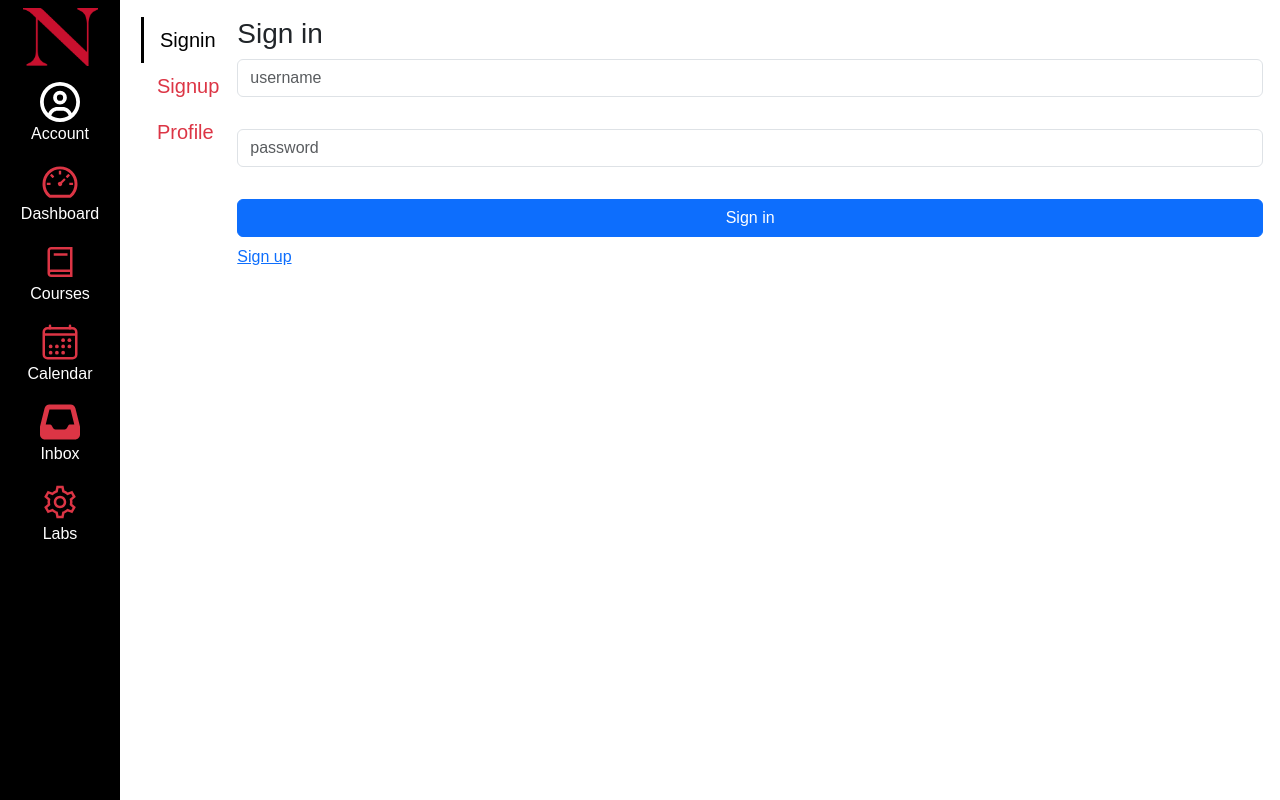
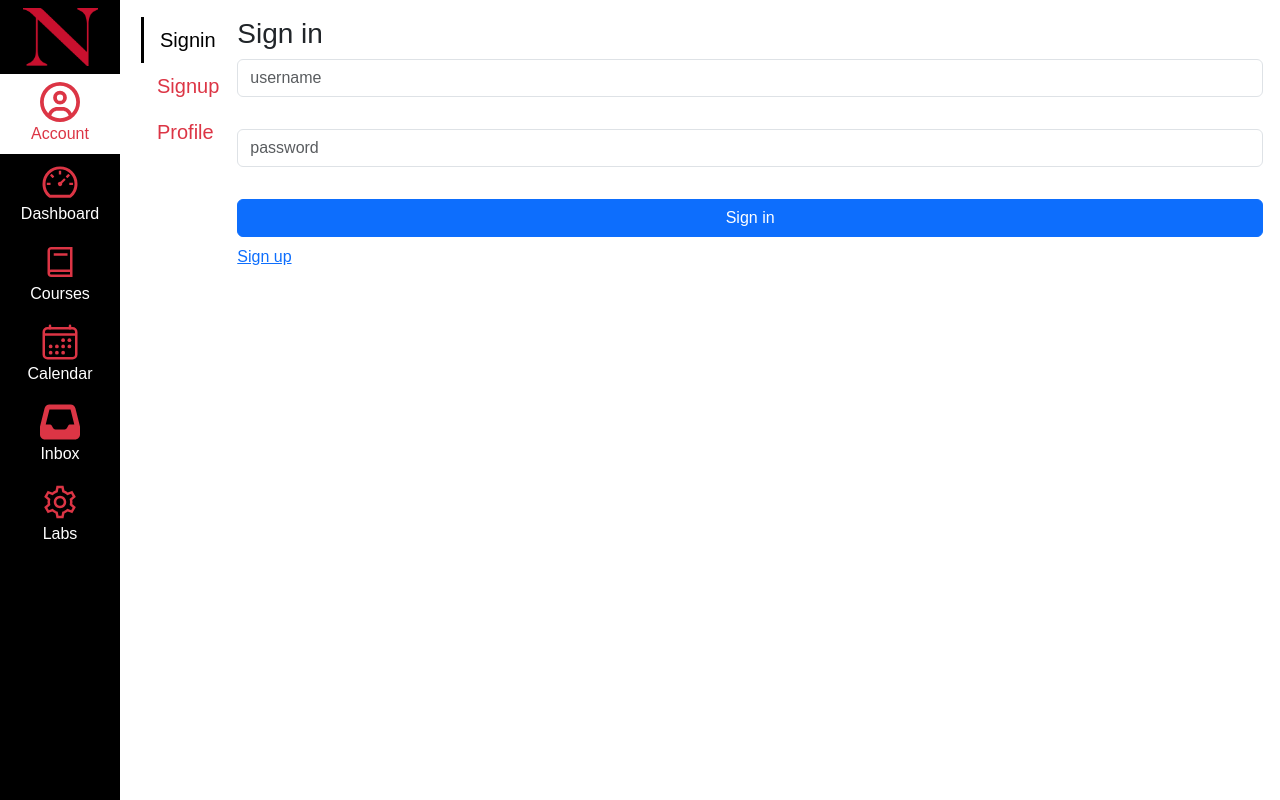
Before and after one commit to ahan-jain/kambaz-next-js, a Next.js app: page /account/signin in a window 1280 px wide. Built offline with nearby package versions, Linux system fonts and the light colour scheme.

Commit message:
removed capitalization for path issues

```diff
--- a/app/(kambaz)/Navigation.tsx
+++ b/app/(kambaz)/Navigation.tsx
@@ -35,10 +35,10 @@ export default function KambazNavigation() {
         as={Link}
         href="/account"
         className={`text-center border-0 bg-black
-            ${pathname.includes("Account") ? "bg-white text-danger" : "bg-black text-white"}`}
+    ${pathname.includes("account") ? "bg-white text-danger" : "bg-black text-white"}`}
       >
         <FaRegCircleUser
-          className={`fs-1 ${pathname.includes("Account") ? "text-danger" : "text-white"}`}
+          className={`fs-1 ${pathname.includes("account") ? "text-danger" : "text-white"}`}
         />
         <br />
         Account
@@ -49,7 +49,7 @@ export default function KambazNavigation() {
           as={Link}
           href={link.path}
           className={`bg-black text-center border-0
-            ${pathname.includes(link.label) ? "text-danger bg-white" : "text-white bg-black"}`}
+            ${pathname.includes(link.label.toLowerCase()) ? "text-danger bg-white" : "text-white bg-black"}`}
         >
           {link.icon({ className: "fs-1 text-danger" })}
           <br />
```
